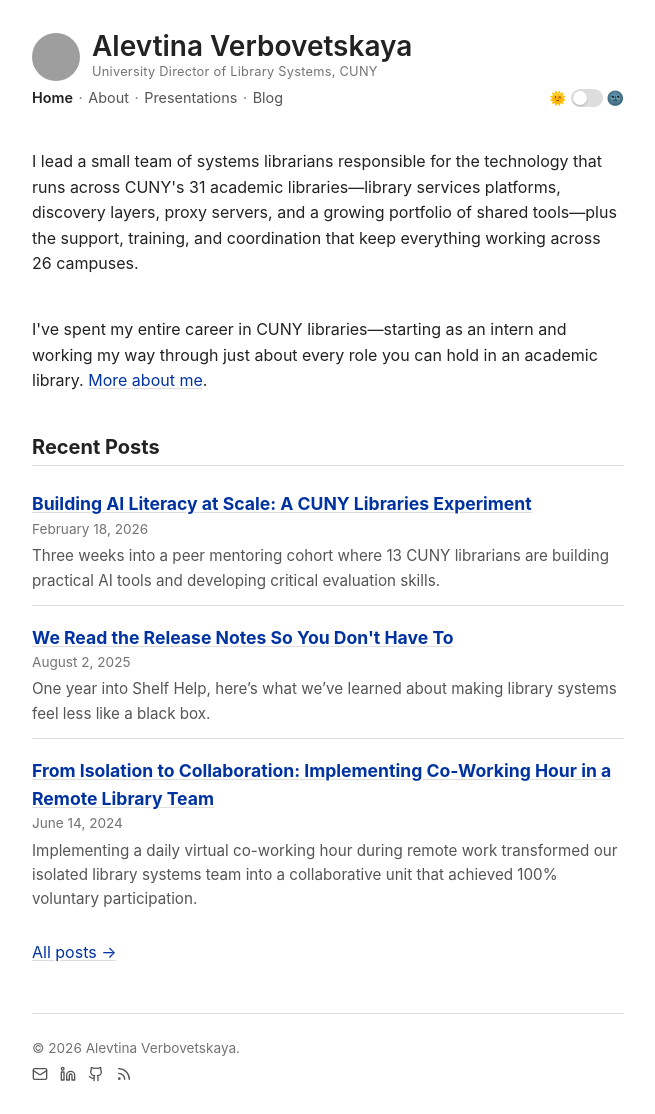
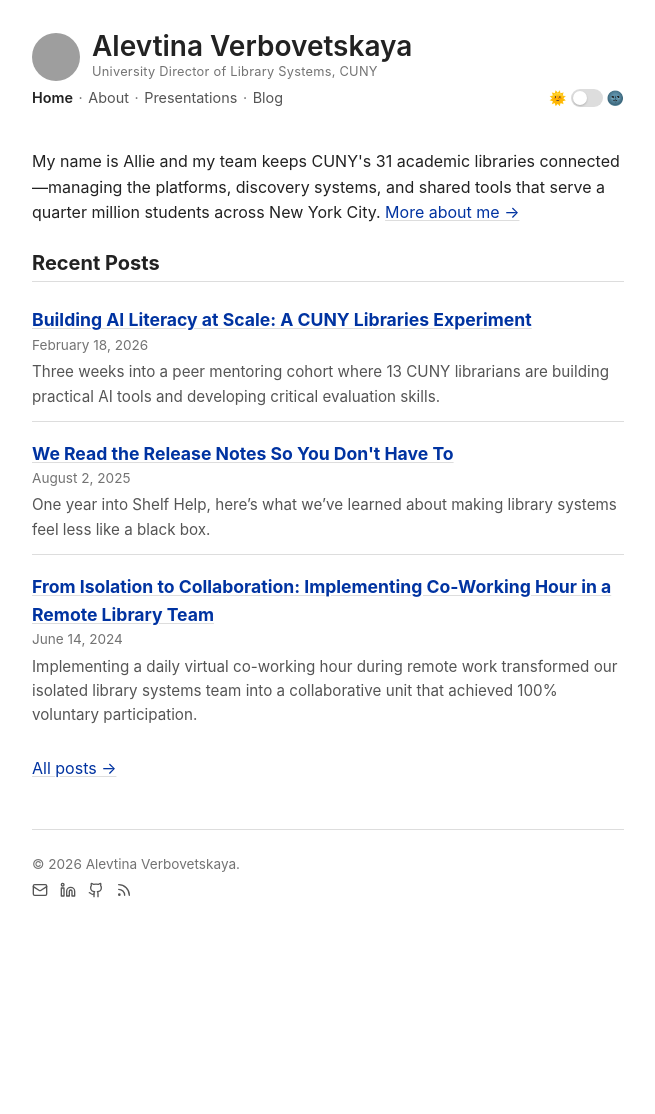
Before and after one commit to alevtina/alevtina.github.io, a Jekyll site: the page built from index.md, in a window 1280 px wide. Shown: the whole page, without its empty margins (312-967 px from the left). Built offline with Jekyll 4.4.1, drawn with Linux system fonts in a browser that asks for light colours; some web fonts are replaced; after the commit the page ends 930 px from its top, so only the background shows below that; grey boxes are pictures that could not be loaded.

Commit message:
Rewrite homepage intro, remove about section from homepage, tighten spacing

```diff
--- a/_includes/hero.html
+++ b/_includes/hero.html
@@ -1,3 +1,3 @@
 <div class="intro">
-    <p>I lead a small team of systems librarians responsible for the technology that runs across CUNY's 31 academic libraries—library services platforms, discovery layers, proxy servers, and a growing portfolio of shared tools—plus the support, training, and coordination that keep everything working across 26 campuses.</p>
+    <p>My name is Allie and my team keeps CUNY's 31 academic libraries connected—managing the platforms, discovery systems, and shared tools that serve a quarter million students across New York City. <a href="{{ '/about' | relative_url }}">More about me →</a></p>
 </div>
--- a/assets/main.scss
+++ b/assets/main.scss
@@ -233,7 +233,7 @@ p {
 
 // Homepage intro
 .intro {
-    margin-bottom: 2.5rem;
+    margin-bottom: 1.5rem;
 }
 
 .intro .subtitle {
--- a/index.md
+++ b/index.md
@@ -6,6 +6,4 @@ description: "Alevtina (Allie) Verbovetskaya—University Director of Library Sy
 
 {% include hero.html %}
 
-{% include about.html %}
-
 {% include latest-blog.html %}
```
Also changed, not shown: about.md (+1 -1 lines).
